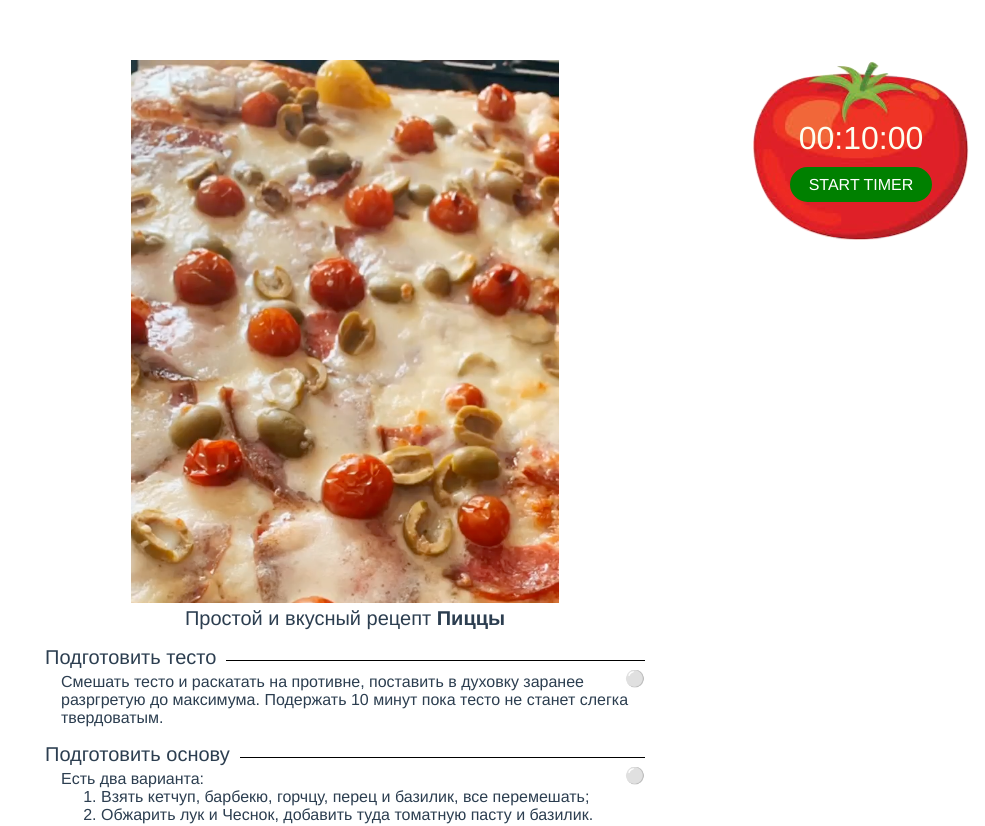
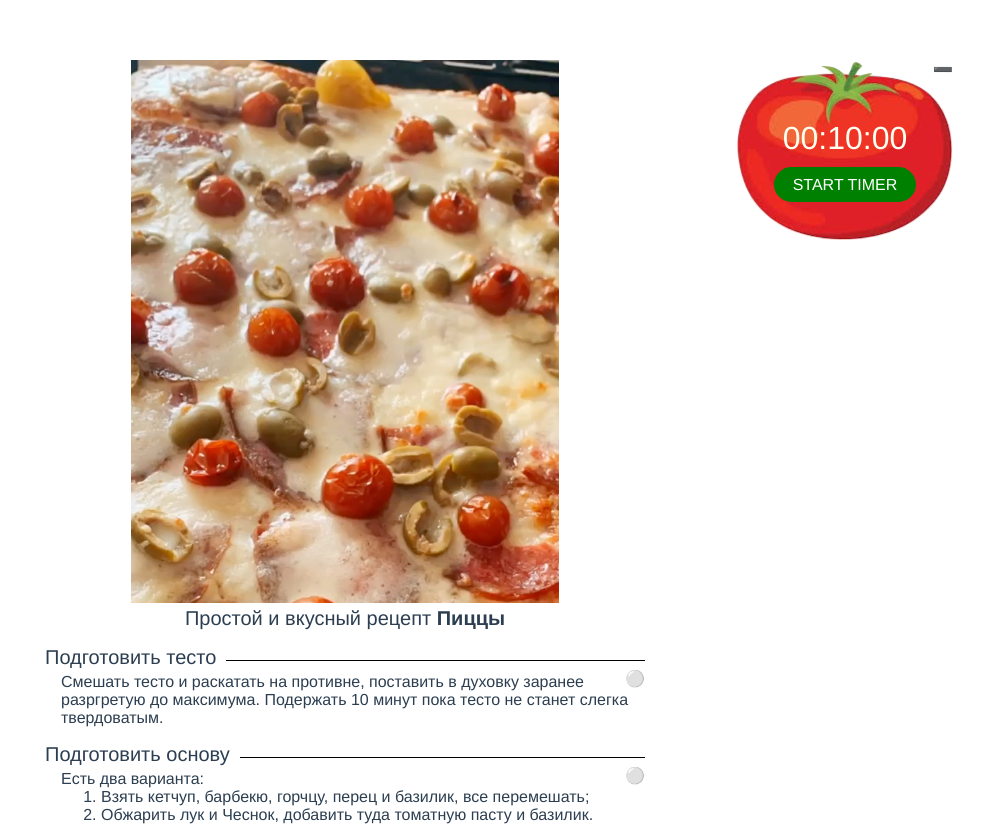
Before and after one commit to daniilzinevich/vue-recipe-list, a Vue app: page / in a window 1280 px wide. Shown: the top 826 px of the page, without its empty margins (295-1280 px from the left). Built offline with nearby package versions, Linux system fonts and the light colour scheme.

Commit message:
Timer collapse feature

```diff
--- a/src/components/Recipe.vue
+++ b/src/components/Recipe.vue
@@ -111,4 +111,12 @@ ol, ul {
 .right {
   float: right;
 }
+
+.close {
+  font-size: 1em !important;
+  position: absolute;
+  cursor: pointer;
+  right: 0;
+  top: 0;
+}
 </style>
--- a/src/components/Timer.vue
+++ b/src/components/Timer.vue
@@ -1,9 +1,12 @@
 <template>
-  <div id="timer">
-    <div>{{formatedTimeout}}</div>
+  <div id="overlay">
+    <div class="close" @click.stop="toggleCollapse">➖</div>
+    <div id="timer" v-if="!collapsed">
+      <div>{{formatedTimeout}}</div>
 
-    <button @click="startTimer" v-if="pause">Start timer</button>
-    <button @click="pauseTimer" v-else>Pause timer</button>
+      <button @click="startTimer" v-if="pause">Start timer</button>
+      <button @click="pauseTimer" v-else>Pause timer</button>
+    </div>
   </div>
 </template>
 <script>
@@ -12,7 +15,8 @@ export default {
     return {
       timeout: 600,
       pause: true,
-      timer: 0
+      timer: 0,
+      collapsed: false
     };
   },
   props: {
@@ -32,7 +36,13 @@ export default {
   methods: {
     startTimer() {
       this.pause = false;
-      this.timer = setInterval(() => this.timeout--, 1000);
+      this.timer = setInterval(() => {
+        if (this.timeout > 0) {
+          this.timeout--
+        } else {
+          clearTimeout(this.timer)
+        }
+      }, 1000);
     },
     pauseTimer() {
       this.pause = true;
@@ -46,15 +56,30 @@ export default {
     },
     toTwoDigitString(number) {
       return number.toString().length == 2 ? number : '0' + number;
+    },
+    toggleCollapse() {
+      console.log('toggle collapse')
+      this.collapsed = !this.collapsed;
     }
   }
 };
 </script>
 <style>
+  #overlay {
+    position: fixed;
+    right: 1em;
+    top: 60px;
+    z-index: 2;
+  }
+  #overlay .close {
+    right: 1em;
+    z-index: 3;
+  }
+
   #timer {
     background-image: url('~@/assets/tomato.png');
     text-transform: uppercase;
-    position: absolute;
+    position: relative;
     width: 216px;
     height: 60px;
     right: 1em;
@@ -62,7 +87,6 @@ export default {
     text-align: center;
     color: #fcfef0;
     padding: 60px 0;
-    margin-top: 60px;
   }
 
   #timer div {
```
